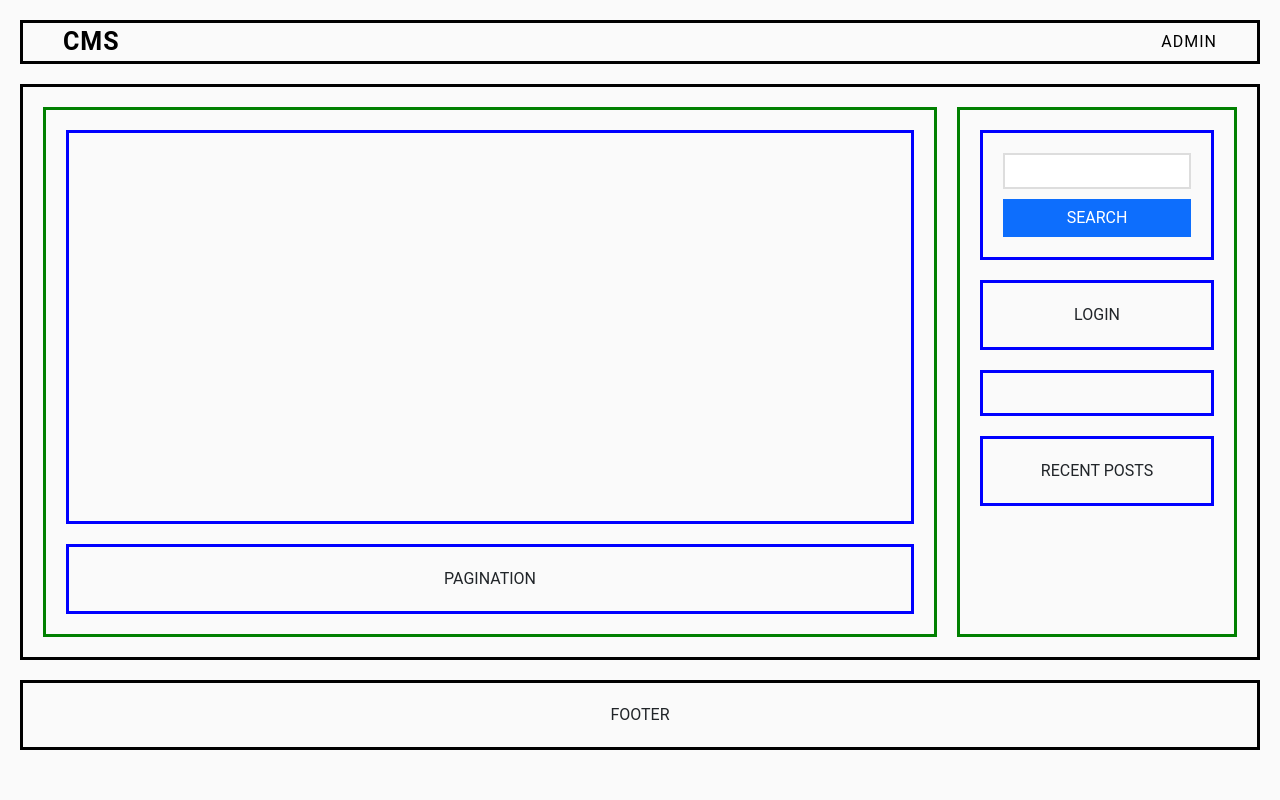
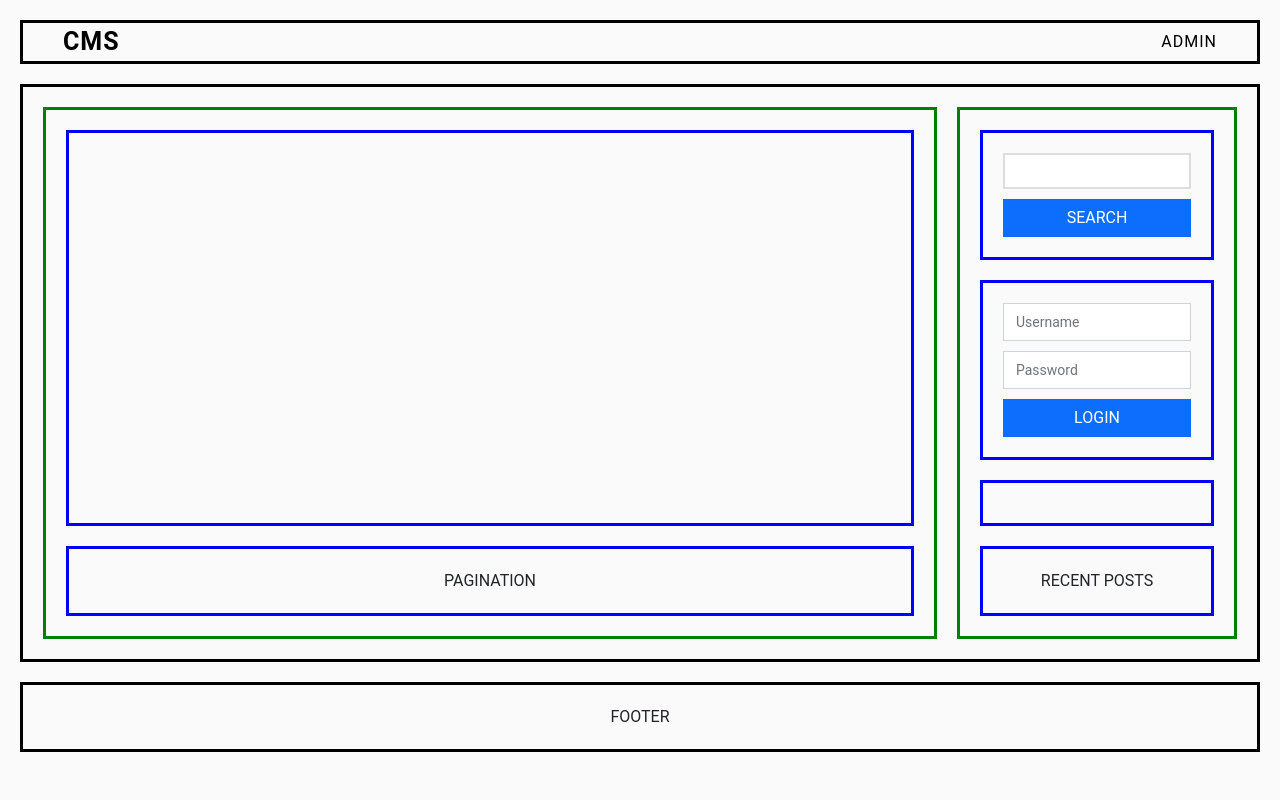
Before and after one commit to touzaelhassan/CMS-USING-PHP-PROCEDURAL, a PHP site: page / in a window 1280 px wide. Run offline with PHP 8.4, Linux system fonts and the light colour scheme; data that the repository does not hold is empty.

Commit message:
Create HTML login form

```diff
--- a/css/style.css
+++ b/css/style.css
@@ -244,6 +244,24 @@ a {
   text-align: center;
 }
 
+.login__form {
+  display: flex;
+  flex-direction: column;
+  gap: 10px;
+}
+
+.form__input {
+  border-radius: 0;
+}
+
+.form__btn {
+  border-radius: 0;
+}
+
+::placeholder {
+  font-size: 14px;
+}
+
 .sidebar__categories {
   border: 3px solid blue;
   padding: 20px;
--- a/includes/sidebar.php
+++ b/includes/sidebar.php
@@ -7,7 +7,19 @@
       <input type="submit" class="search__btn" value="SEARCH" name="search">
     </form>
   </div>
-  <div class="sidebar__login">LOGIN</div>
+  <div class="sidebar__login">
+    <form action="" method="POST" class="login__form">
+      <div class="form-group">
+        <input type="text" class="form-control form__input" name="user_name" placeholder="Username">
+      </div>
+      <div class="form-group">
+        <input type="password" class="form-control form__input" name="user_name" placeholder="Password">
+      </div>
+      <div class="form-group">
+        <input type="submit" class="form-control btn btn-primary form__btn" value="LOGIN" name="login">
+      </div>
+    </form>
+  </div>
   <div class="sidebar__categories">
     <ul class="categories__list">
       <?php foreach ($categories as $category) : ?>
```
